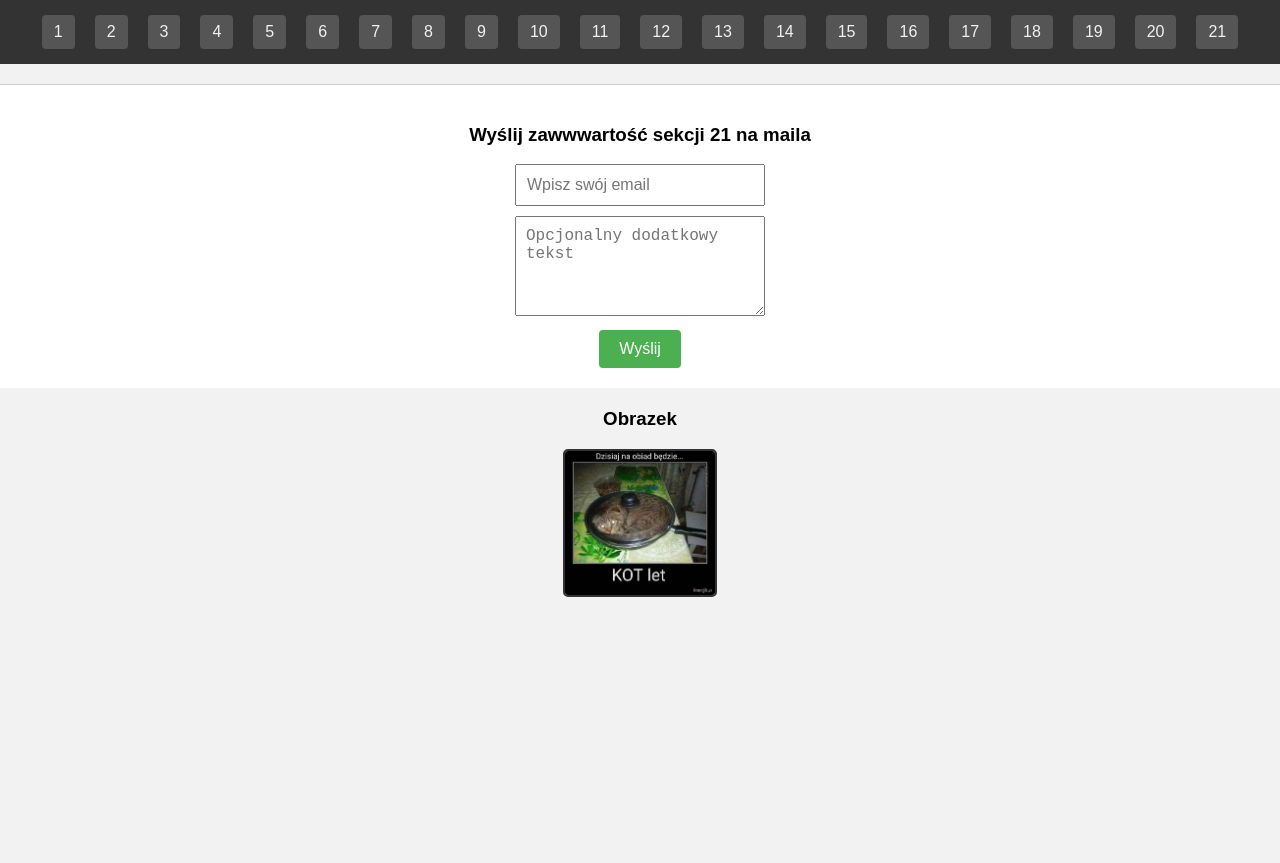
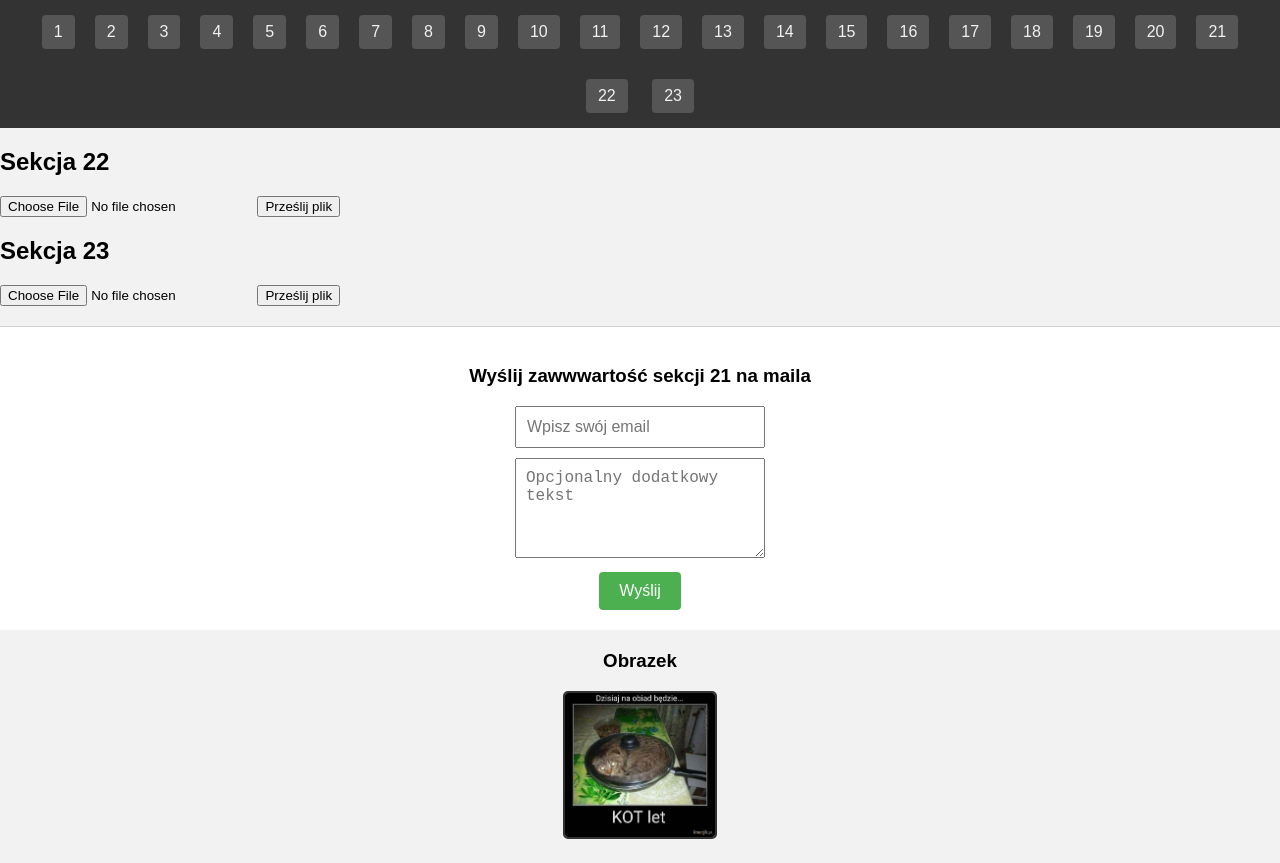
Before and after one commit to marcinwulik/ma, a plain HTML site: page index.html in a window 1280 px wide. Before the commit the page ends 800 px from the top, so only its background shows below. Drawn offline with nearby package versions, Linux system fonts and the light colour scheme.

Commit message:
Update index.html

```diff
--- a/index.html
+++ b/index.html
@@ -40,6 +40,40 @@
     <button onclick="saveContent()">Zapisz</button>
     <button onclick="closeEditor()">Zamknij</button>
   </div>
+
+<body>
+  <!-- Pasek nawigacyjny -->
+  <nav id="navLinks">
+    <!-- Linki do sekcji 1-21 -->
+    <!-- Dodaj linki do nowych sekcji -->
+    <a href="#" id="dwa" onclick="openSection(22)">22</a>
+    <a href="#" id="dwa" onclick="openSection(23)">23</a>
+
+  </nav>
+
+
+  <!-- Kontenery dla sekcji 22 i 23 -->
+  <div id="section22" class="section">
+    <h2>Sekcja 22</h2>
+    <form id="uploadForm22" onsubmit="uploadFile(event, 22)">
+      <input type="file" id="fileInput22" required>
+      <button type="submit">Prześlij plik</button>
+    </form>
+    <ul id="fileList22"></ul>
+  </div>
+
+  <div id="section23" class="section">
+    <h2>Sekcja 23</h2>
+    <form id="uploadForm23" onsubmit="uploadFile(event, 23)">
+      <input type="file" id="fileInput23" required>
+      <button type="submit">Prześlij plik</button>
+    </form>
+    <ul id="fileList23"></ul>
+  </div>
+
+  <!-- Skrypty JavaScript -->
+  <script src="script.js"></script>
+</body>
 
   <script>
     // Generujemy 21 linków w pasku nawigacyjnym
```
